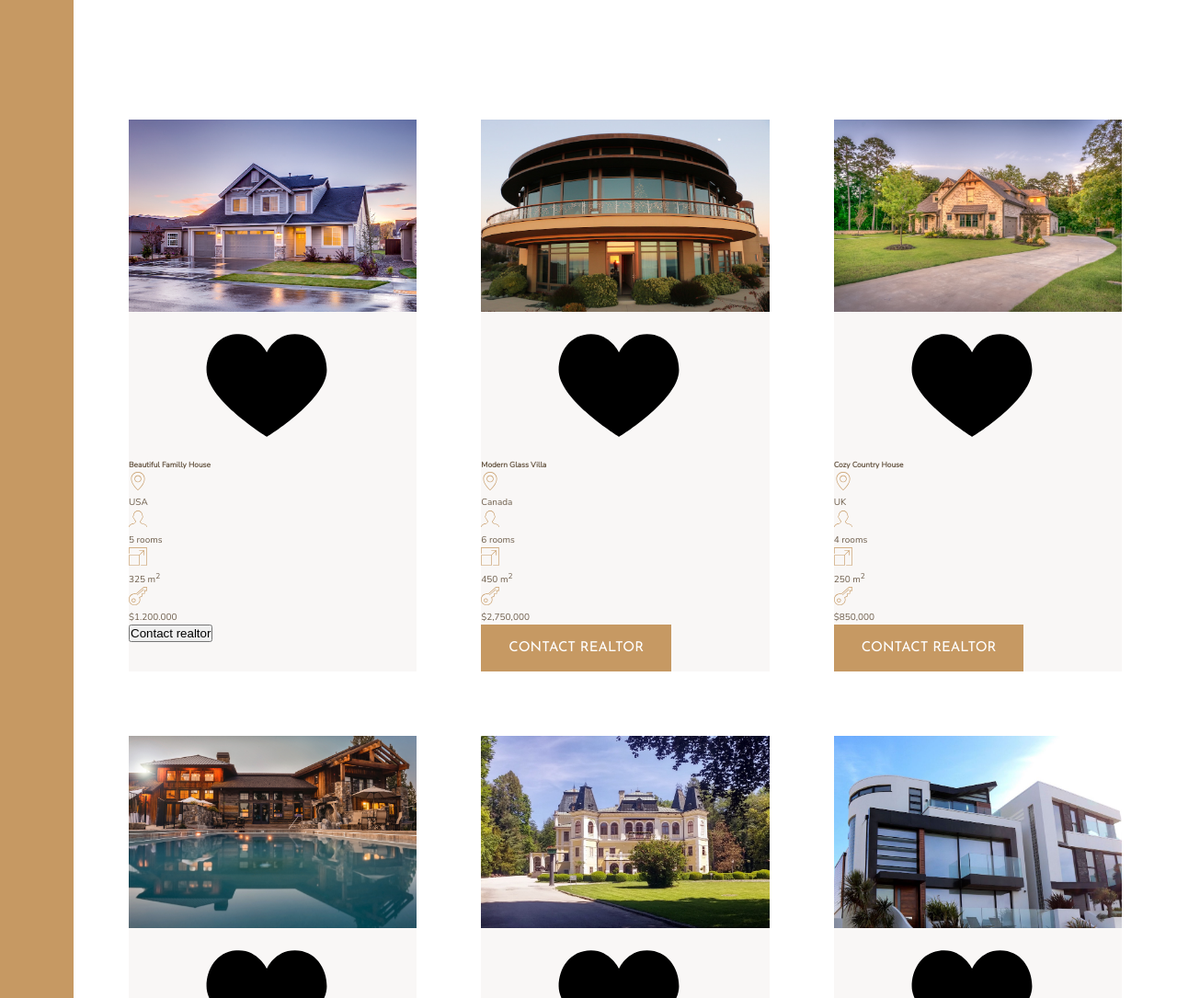
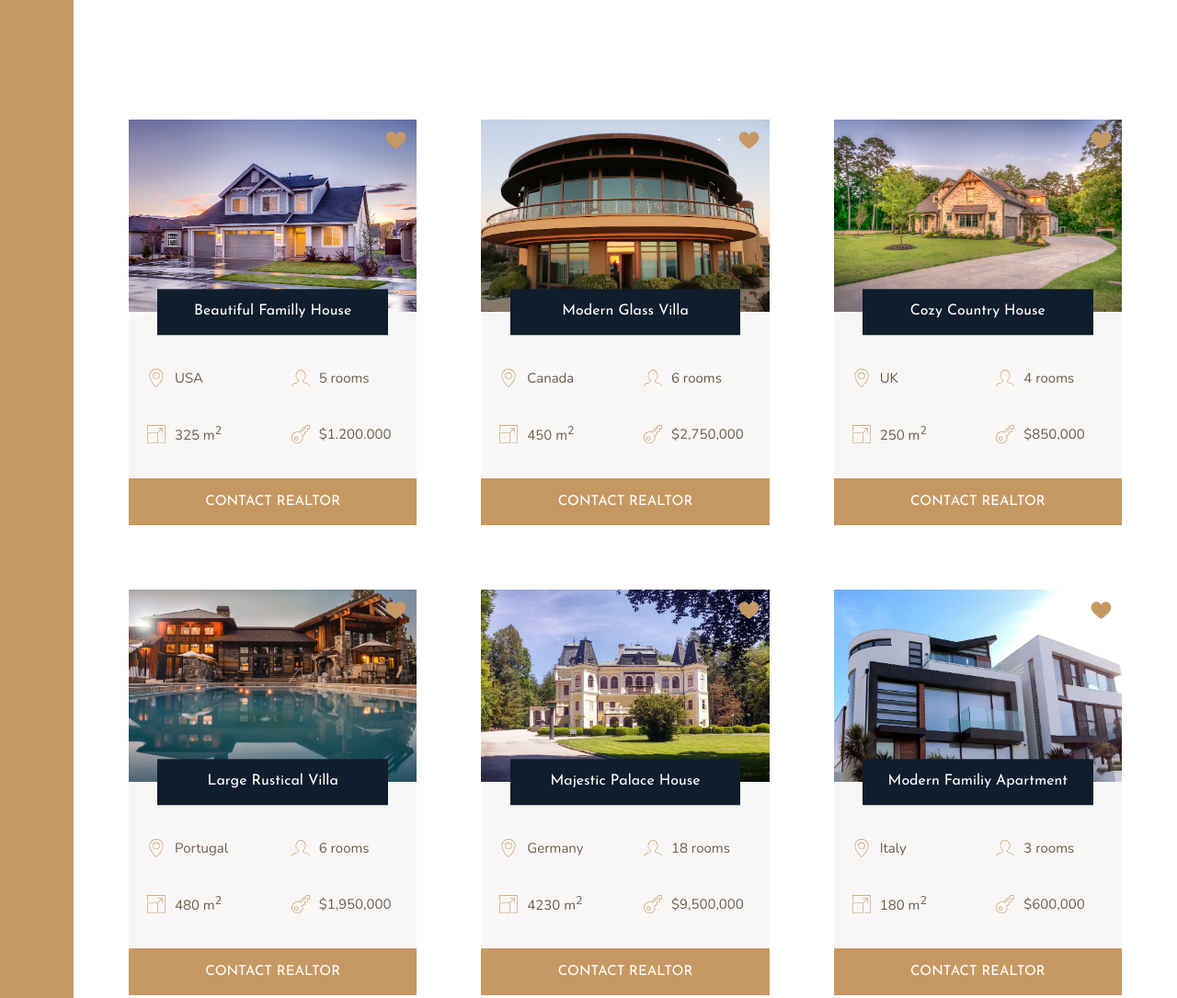
Before and after one commit to vukojevicc/Real_estate_project, a website: page index.html in a window 1280 px wide. Shown: the part 1840-2925 px from the top of the page at 92% size. Drawn offline with nearby package versions, Linux system fonts and the light colour scheme.

Commit message:
homes section done

```diff
--- a/index.html
+++ b/index.html
@@ -121,7 +121,7 @@
                     </svg>
                     <p>$1.200.000</p>
                 </div>
-                <button class="cta">Contact realtor</button>
+                <button class="btn home__btn">Contact realtor</button>
             </div>
             <div class="home">
                 <img src="img/house-2.jpeg" alt="House 2" class="home__img">
--- a/sass/_homes.scss
+++ b/sass/_homes.scss
@@ -9,17 +9,48 @@
 
 .home{
     background-color: $color-grey-light-1;
+    display: grid;
+    grid-template-columns: repeat(2, 1fr);
+    grid-row-gap: 3.5rem;
 
     &__img{
         width: 100%;
+        grid-column: 1 / -1;
+        grid-row: 1 / 2;
+        z-index: 1;
     }
 
     &__like{
-
+        grid-column: 2 / 3;
+        grid-row: 1 / 2;
+        fill: $color-primary;
+        height: 2.5rem;
+        width: 2.5rem;
+        z-index: 2;
+        justify-self: end;
+        margin: 1rem;
     }
 
     &__name{
+        grid-column: 1 / -1;
+        grid-row: 1 / 2;
+        font-family: $font-display;
+        width: 80%;
+        font-size: 1.6rem;
+        text-align: center;
+        padding: 1.25rem;
+        background-color: $color-secondary;
+        color: #fff;
+        font-weight: 400;
+        justify-self: center;
+        z-index: 2;
+        align-self: end;
+        transform: translateY(50%);
+    }
 
+    &__location,
+    &__rooms{
+        margin-top: 2.5rem;
     }
 
     &__location,
@@ -27,14 +58,20 @@
     &__area,
     &__price{
 
+        font-size: 1.5rem;
+        margin-left: 2rem;
+        display: flex;
+        align-items: center;
+
         svg{
             fill: $color-primary;
             height: 2rem;
             width: 2rem;
-        }
-
-        p{
-
+            margin-right: 1rem;
         }
     }
+
+    &__btn{
+        grid-column: 1 / -1;
+    }
 }
```
Also changed, not shown: css/style.css.
